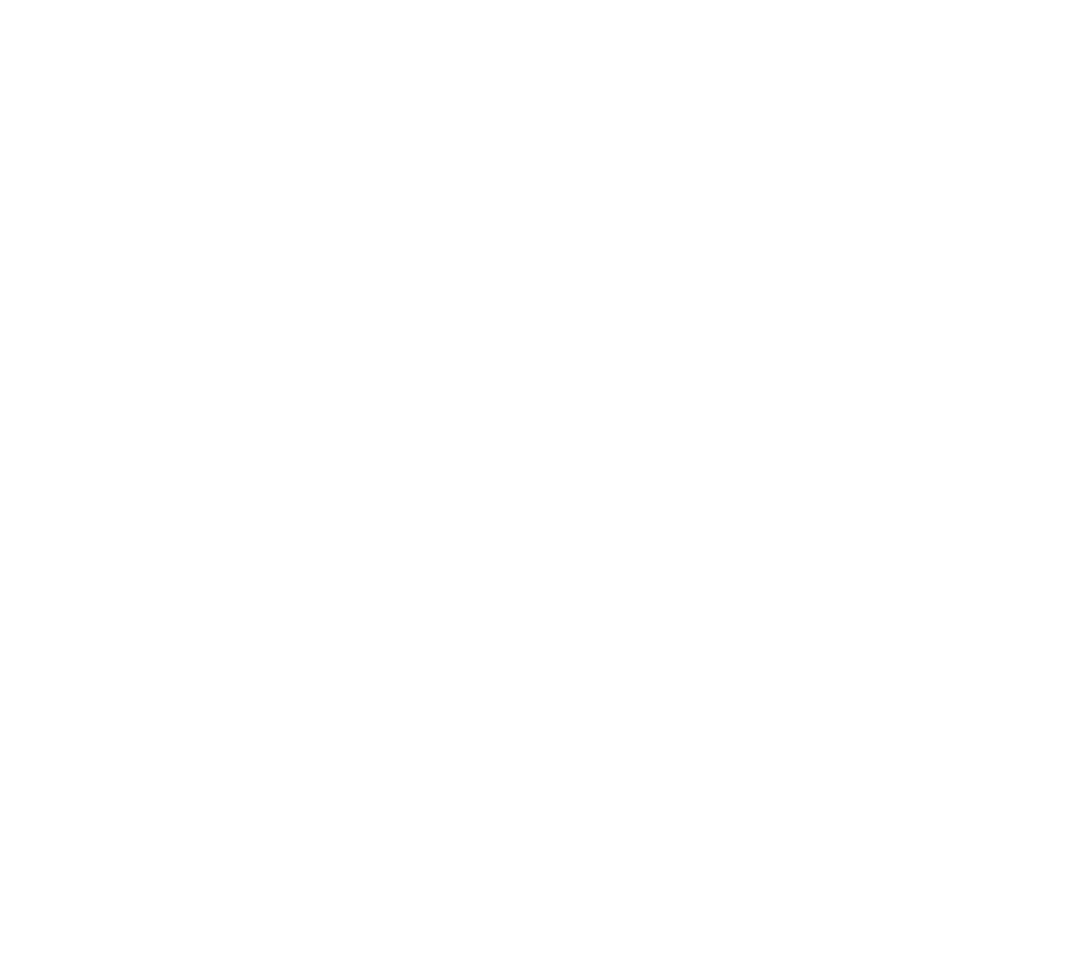
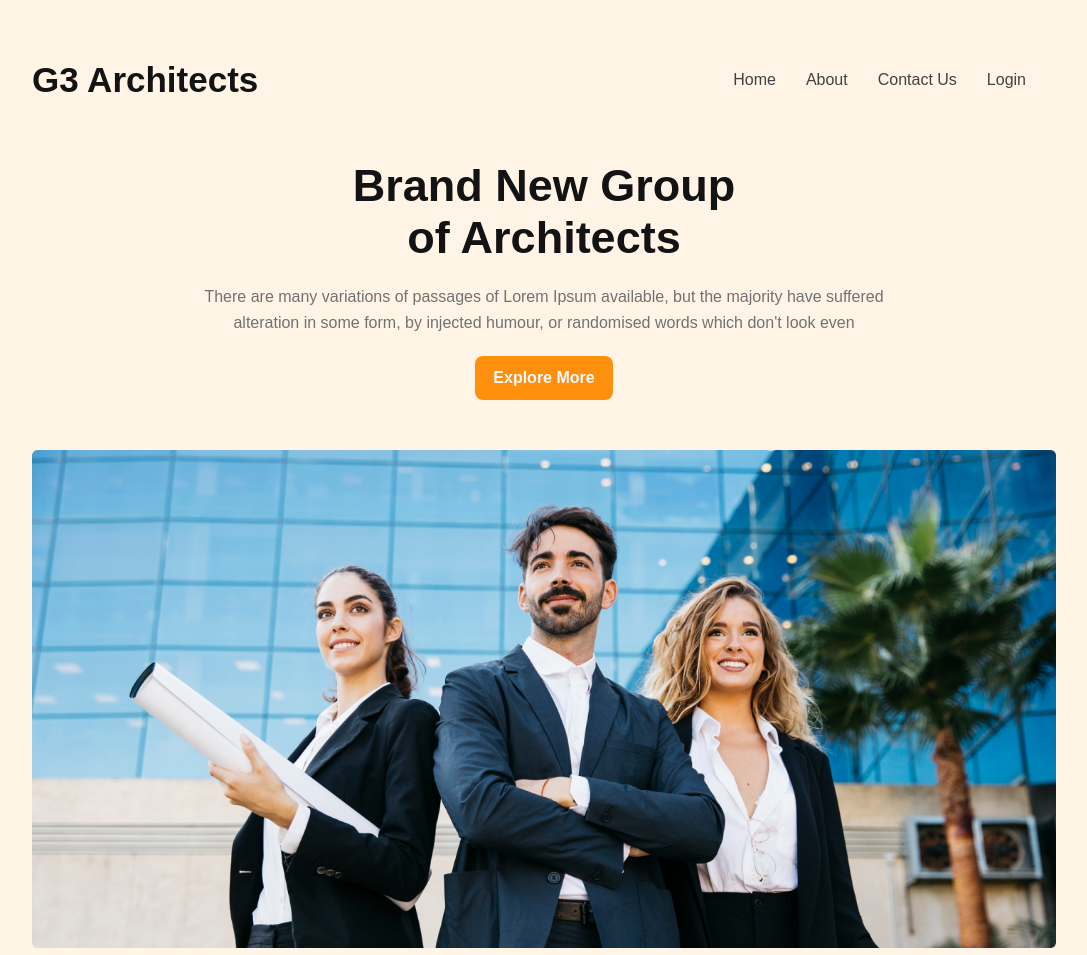
Before and after one commit to jarir-h/architects-web-site, a plain HTML site: page index.html in a window 1280 px wide. Shown: the whole page, without its empty margins (96-1183 px from the left). Before the commit the page ends 800 px from the top, so only its background shows below. Drawn offline with Linux system fonts and the light colour scheme.

Commit message:
banner contant added

```diff
--- a/index.html
+++ b/index.html
@@ -7,6 +7,35 @@
     <link rel="stylesheet" href="./styels/style.css">
 </head>
 <body>
+    <header>
+        <div class="container">
+            <nav>
+                <h3 class="header-title">G3 Architects</h3>
+                <ul>
+                    <li><a href="">Home</a></li>
+                    <li><a href="">About</a></li>
+                    <li><a href="">Contact Us</a></li>
+                    <li><a href="">Login</a></li>
+                </ul>
+            </nav>
+            <div class="banner">
+                <div class="banner-title">
+                    <h1>Brand New Group of Architects</h1>
+                    <p>There are many variations of passages of Lorem Ipsum available, but the majority have suffered alteration in some form, by injected humour, or randomised words which don't look even</p>
+                    <button class="btn-primary">Explore More</button>
+                </div>
+                <div class="benner-img">
+                    <img src="./images/banner.png" alt="">
+                </div>
+            </div>
+        </div>
+    </header>
+    <main>
+
+    </main>
+    <footer>
+
+    </footer>
 
 </body>
 </html>
--- a/styels/style.css
+++ b/styels/style.css
@@ -0,0 +1,88 @@
+* {
+    padding: 0;
+    margin: 0;
+    font-family: 'Work Sans', sans-serif;
+}
+
+@import url('https://fonts.googleapis.com/css2?family=Work+Sans:wght@300;400;500;600;700;800;900&display=swap');
+
+.container {
+    width: 80%;
+    margin: 0 auto;
+}
+
+/*     header   section    */
+
+header {
+    background: rgba(255, 144, 14, 0.10);
+    padding: 60px 0;
+}
+
+nav {
+    display: flex;
+    justify-content: space-between;
+    align-items: center;
+}
+
+nav ul {
+    display: flex;
+}
+
+nav li {
+    list-style: none;
+}
+
+nav a {
+    text-decoration: none;
+    color: #424242;
+    font-size: 16px;
+    font-weight: 500;
+    margin-right: 30px;
+}
+
+.header-title {
+    color: #131313;
+    font-size: 35px;
+    font-weight: 700;
+}
+
+.banner-title {
+    width: 800px;
+    text-align: center;
+    margin: 0 auto;
+    padding: 50px 0;
+}
+
+.banner-title h1 {
+    color: #131313;
+    font-size: 45px;
+    font-weight: 700;
+    width: 400px;
+    padding: 10px;
+    margin: 0 auto;
+}
+
+.banner-title p {
+    color: #727272;
+    font-size: 16px;
+    font-weight: 400;
+    line-height: 26px;
+    width: 700px;
+    margin: 0 auto;
+    padding: 10px;
+}
+
+.btn-primary {
+    padding: 13px 18px;
+    border-radius: 8px;
+    background: #FF900E;
+    color: aliceblue;
+    border: none;
+    margin-top: 10px;
+    font-size: 16px;
+    font-weight: 600;
+}
+
+.benner-img img {
+    width: 100%;
+}
```
